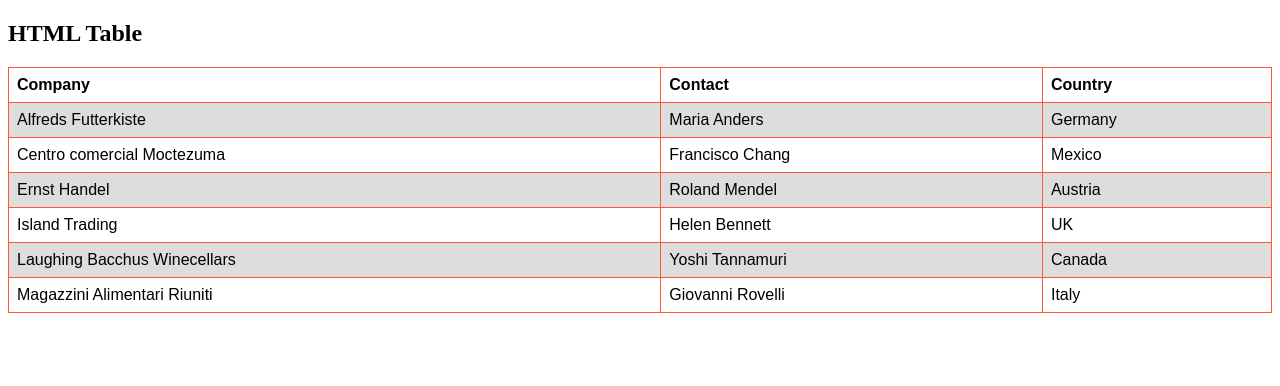
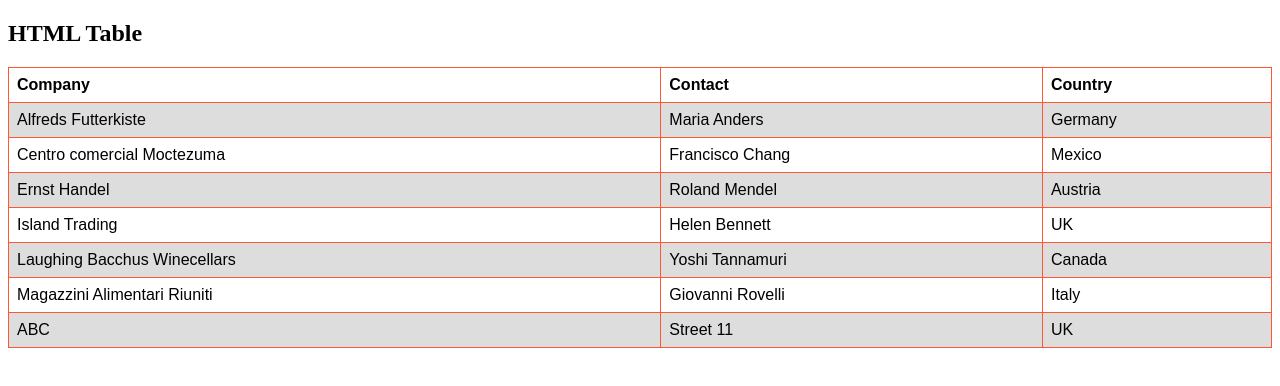
Before and after one commit to JagdishMane/demo_repo, a plain HTML site: page index.html in a window 1280 px wide. Drawn offline with Linux system fonts and the light colour scheme.

Commit message:
Update index.html

```diff
--- a/index.html
+++ b/index.html
@@ -59,6 +59,11 @@ tr:nth-child(even) {
     <td>Giovanni Rovelli</td>
     <td>Italy</td>
   </tr>
+    <tr>
+    <td>ABC</td>
+    <td>Street 11</td>
+    <td>UK</td>
+  </tr>
 </table>
 
 </body>
```
